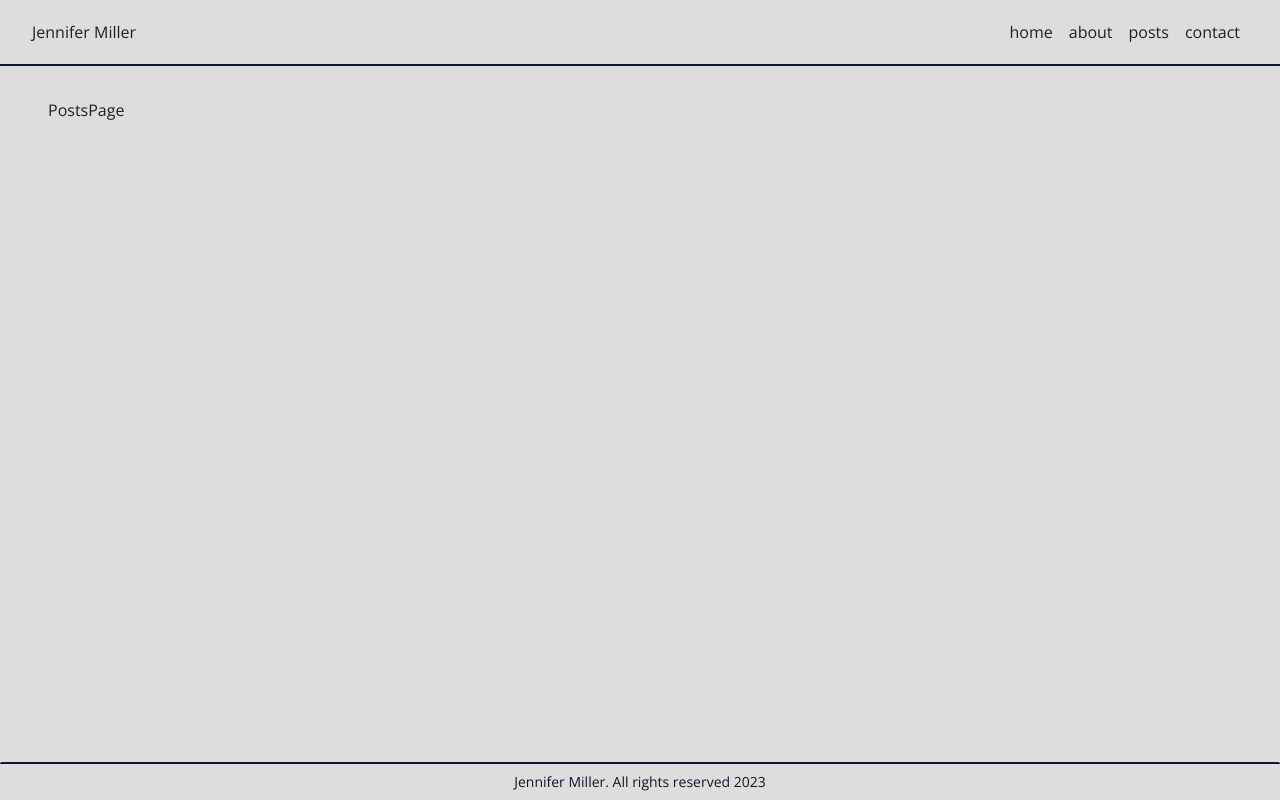
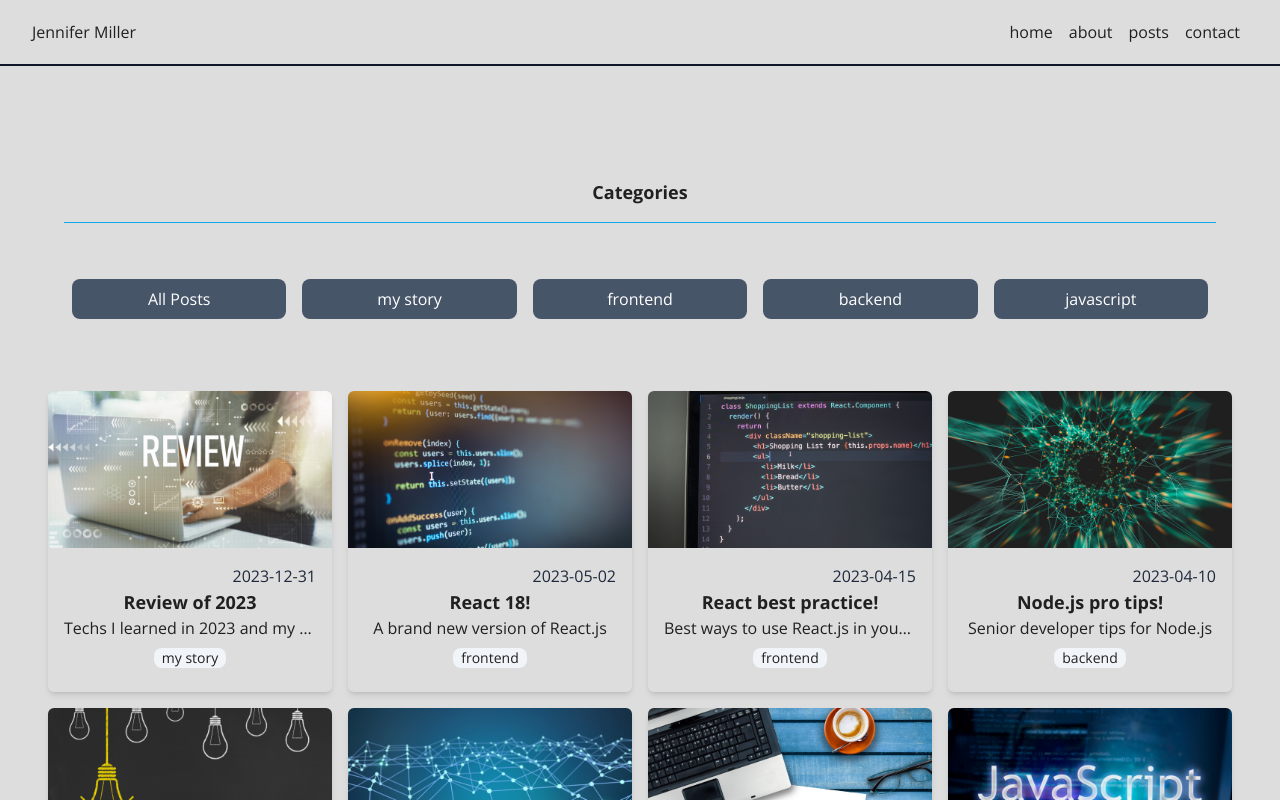
Before and after one commit to ryanjhlee87/new-next-blog, a Next.js app: page /posts in a window 1280 px wide. Built offline with nearby package versions, Linux system fonts and the light colour scheme.

Commit message:
Add post filter

```diff
--- a/src/app/posts/page.tsx
+++ b/src/app/posts/page.tsx
@@ -1,5 +1,12 @@
-import React from 'react';
+import FilteredPosts from '@/components/FilteredPosts';
+import PostList from '@/components/PostList';
+import { getAllPosts } from '@/service/posts';
 
-export default function PostsPage() {
-  return <div>PostsPage</div>;
+export default async function PostsPage() {
+  const posts = await getAllPosts();
+  const catergories = Array.from(
+    new Set([...posts.map(post => post.category)])
+  );
+
+  return <FilteredPosts posts={posts} categories={catergories} />;
 }
--- /dev/null
+++ b/src/components/Categories.tsx
@@ -0,0 +1,30 @@
+import React from 'react';
+
+type Props = {
+  categories: string[];
+  selected: string;
+  onClick: (category: string) => void;
+};
+
+export default function Categories({ categories, selected, onClick }: Props) {
+  return (
+    <section className="text-center p-4">
+      <h2 className="text-lg font-bold border-b border-sky-500 mb-2 py-4">
+        Categories
+      </h2>
+      <ul className="grid grid-cols-2 sm:grid-cols-3 md:grid-cols-4 lg:grid-cols-5 justify-between my-12">
+        {categories.map(category => (
+          <li
+            key={category}
+            onClick={() => onClick(category)}
+            className={`cursor-pointer bg-slate-600 p-2 m-2 rounded-lg text-white hover:text-white hover:bg-sky-500 ${
+              category === selected && 'text-white bg-sky-500'
+            }`}
+          >
+            {category}
+          </li>
+        ))}
+      </ul>
+    </section>
+  );
+}
--- /dev/null
+++ b/src/components/FilteredPosts.tsx
@@ -0,0 +1,31 @@
+'use client';
+
+import React, { useState } from 'react';
+import PostList from './PostList';
+import Categories from './Categories';
+import { Post } from '@/service/posts';
+
+type Props = {
+  posts: Post[];
+  categories: string[];
+};
+
+export default function FilteredPosts({ posts, categories }: Props) {
+  const ALL_POSTS = 'All Posts';
+  const [selected, setSelected] = useState(ALL_POSTS);
+  const filtered =
+    selected === ALL_POSTS
+      ? posts
+      : posts.filter(post => post.category === selected);
+
+  return (
+    <section className="flex-col my-12">
+      <Categories
+        categories={[ALL_POSTS, ...categories]}
+        selected={selected}
+        onClick={selected => setSelected(selected)}
+      />
+      <PostList posts={filtered} />
+    </section>
+  );
+}
--- a/src/components/Footer.tsx
+++ b/src/components/Footer.tsx
@@ -2,7 +2,7 @@ import React from 'react';
 
 export default function Footer() {
   return (
-    <footer className="border-slate-900 border-t-2 text-slate-900 text-sm py-2 text-center rounded-t-sm">
+    <footer className="w-full max-w-screen-2xl mx-auto border-slate-900 border-t-2 text-slate-900 text-sm py-2 text-center rounded-t-sm">
       <p>Jennifer Miller. All rights reserved 2023</p>
     </footer>
   );
--- a/src/components/Header.tsx
+++ b/src/components/Header.tsx
@@ -5,7 +5,7 @@ export default function Header() {
   const navItems = ['home', 'about', 'posts', 'contact'];
 
   return (
-    <nav className="flex w-full h-12 border-slate-900 border-b-2 justify-between items-center p-8 mb-8">
+    <nav className="flex w-full max-w-screen-2xl mx-auto h-12 border-slate-900 border-b-2 justify-between items-center p-8 mb-8">
       <h2>Jennifer Miller</h2>
 
       <ul className="flex">
```
